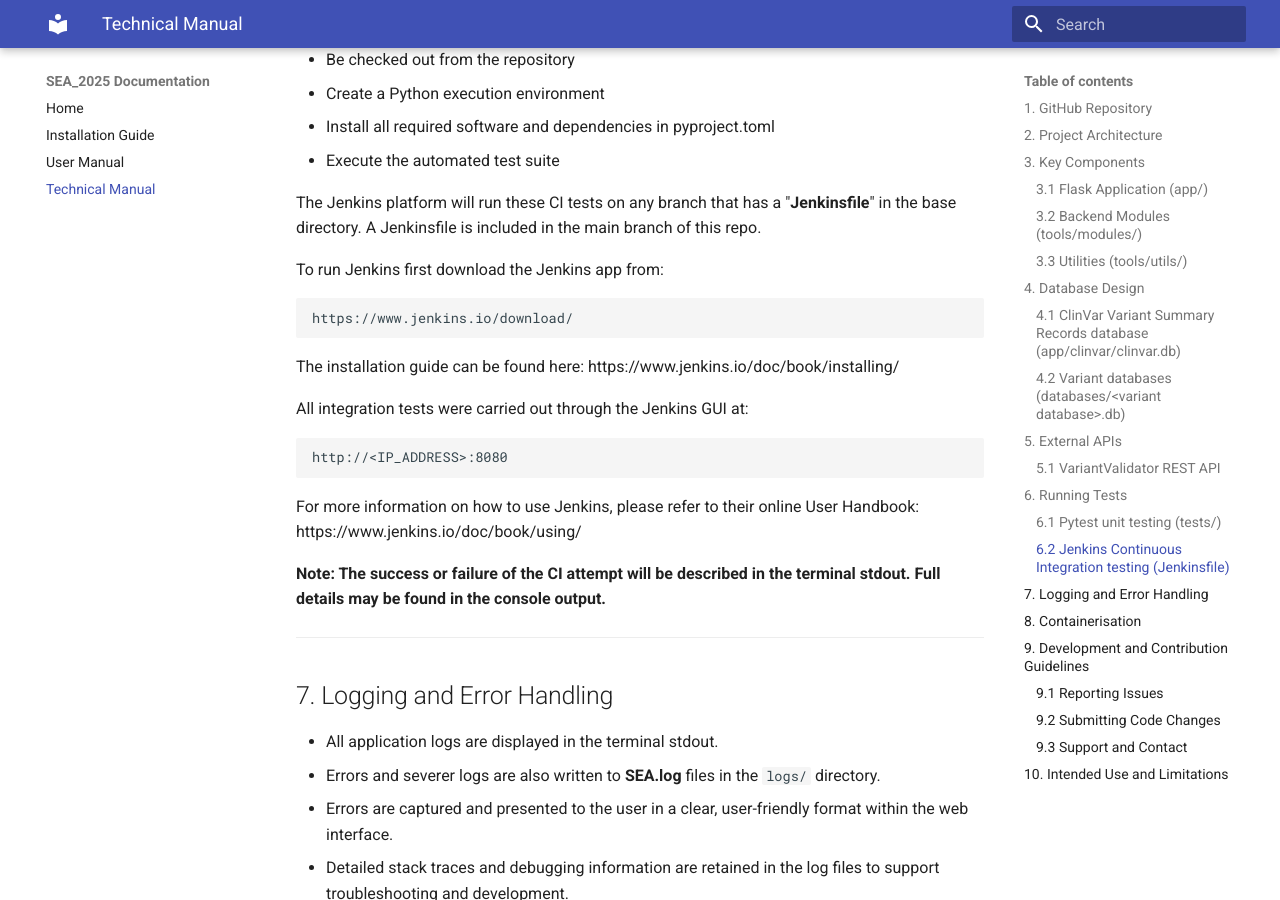
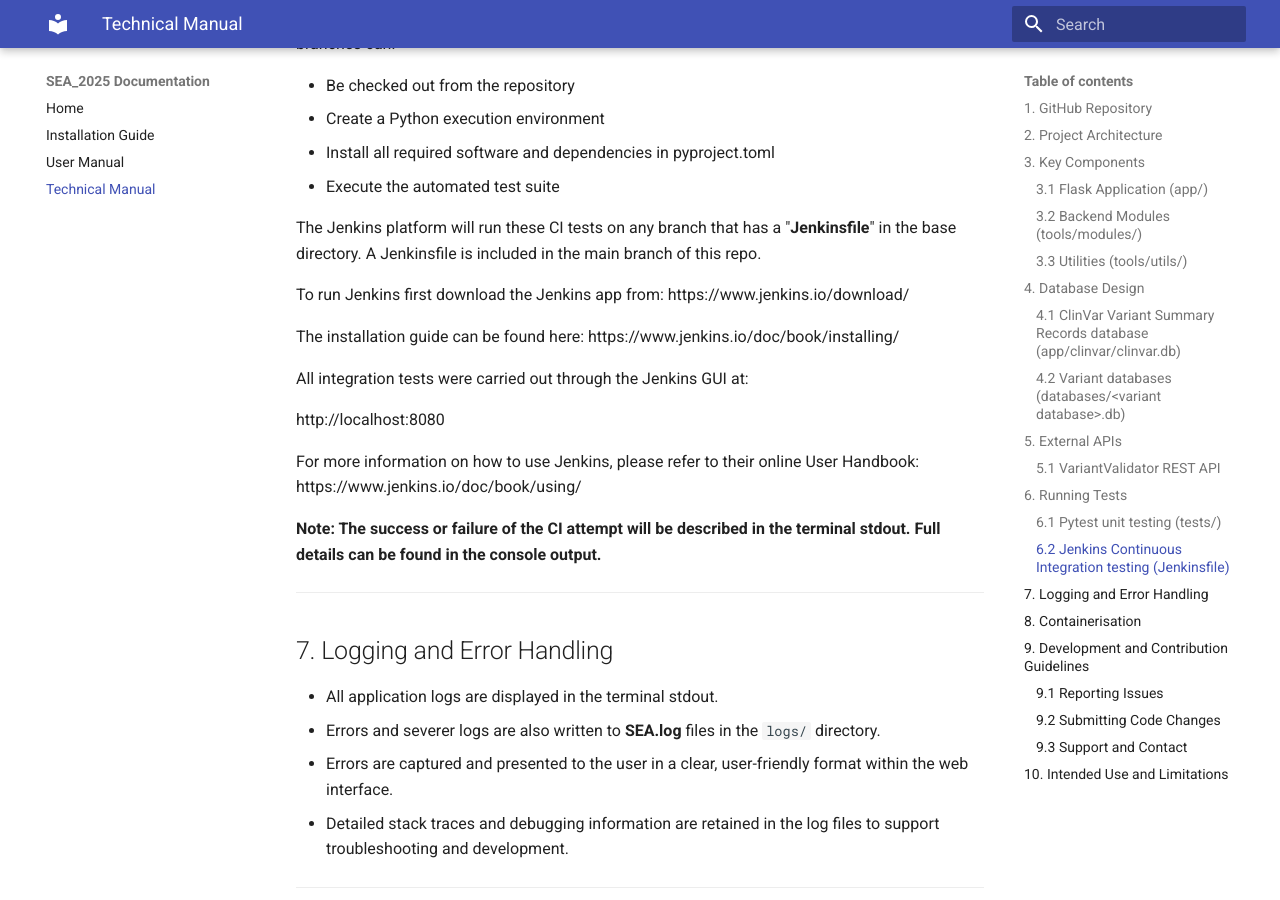
Before and after one commit to RebeccaSizer/Software_Engineering_Assessment_2025_AR_RW_RS, an MkDocs documentation site: the page built from docs/technical_manual.md, in a window 1280 px wide and 900 px high, scrolled down 4867 px. Built offline with MkDocs 1.6.1 and Material for MkDocs 9.7.7, drawn with Linux system fonts in a browser that asks for light colours; some of the changed text lies outside the part shown.

Commit message:
Update technical_manual.md

````diff
--- a/docs/technical_manual.md
+++ b/docs/technical_manual.md
@@ -210,21 +210,17 @@ Jenkins performs continuous integration (CI) testing to check that our GitHub re
 
 The Jenkins platform will run these CI tests on any branch that has a "**Jenkinsfile**" in the base directory. A Jenkinsfile is included in the main branch of this repo.
 
-To run Jenkins first download the Jenkins app from:
-```
-https://www.jenkins.io/download/
-```
+To run Jenkins first download the Jenkins app from: https://www.jenkins.io/download/
 
 The installation guide can be found here: https://www.jenkins.io/doc/book/installing/
 
 All integration tests were carried out through the Jenkins GUI at:
-```
-http://<IP_ADDRESS>:8080
-```
+
+http://localhost:8080
 
 For more information on how to use Jenkins, please refer to their online User Handbook: https://www.jenkins.io/doc/book/using/
 
-**Note: The success or failure of the CI attempt will be described in the terminal stdout. Full details may be found in the console output.**
+**Note: The success or failure of the CI attempt will be described in the terminal stdout. Full details can be found in the console output.**
 
 ---
 
````
Also changed, not shown: other parts of docs/technical_manual.md (+2 -2 lines).
